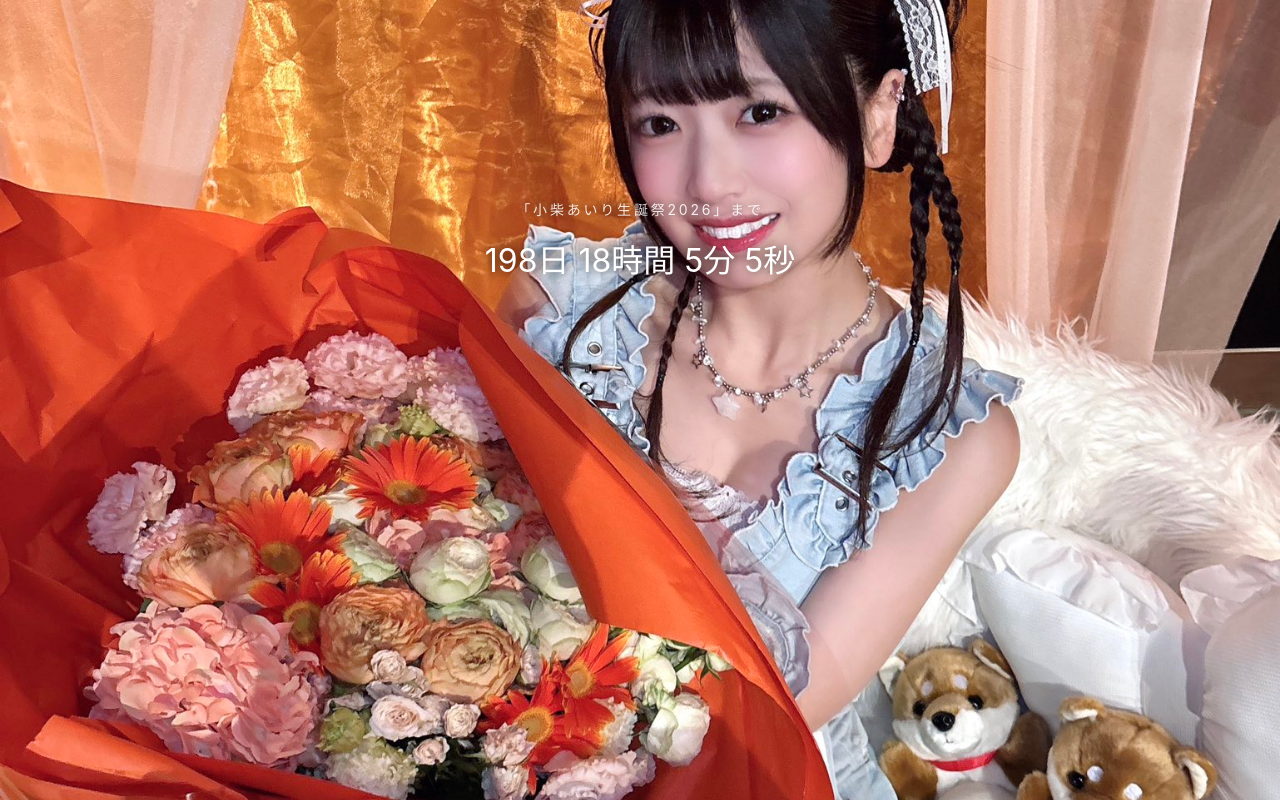
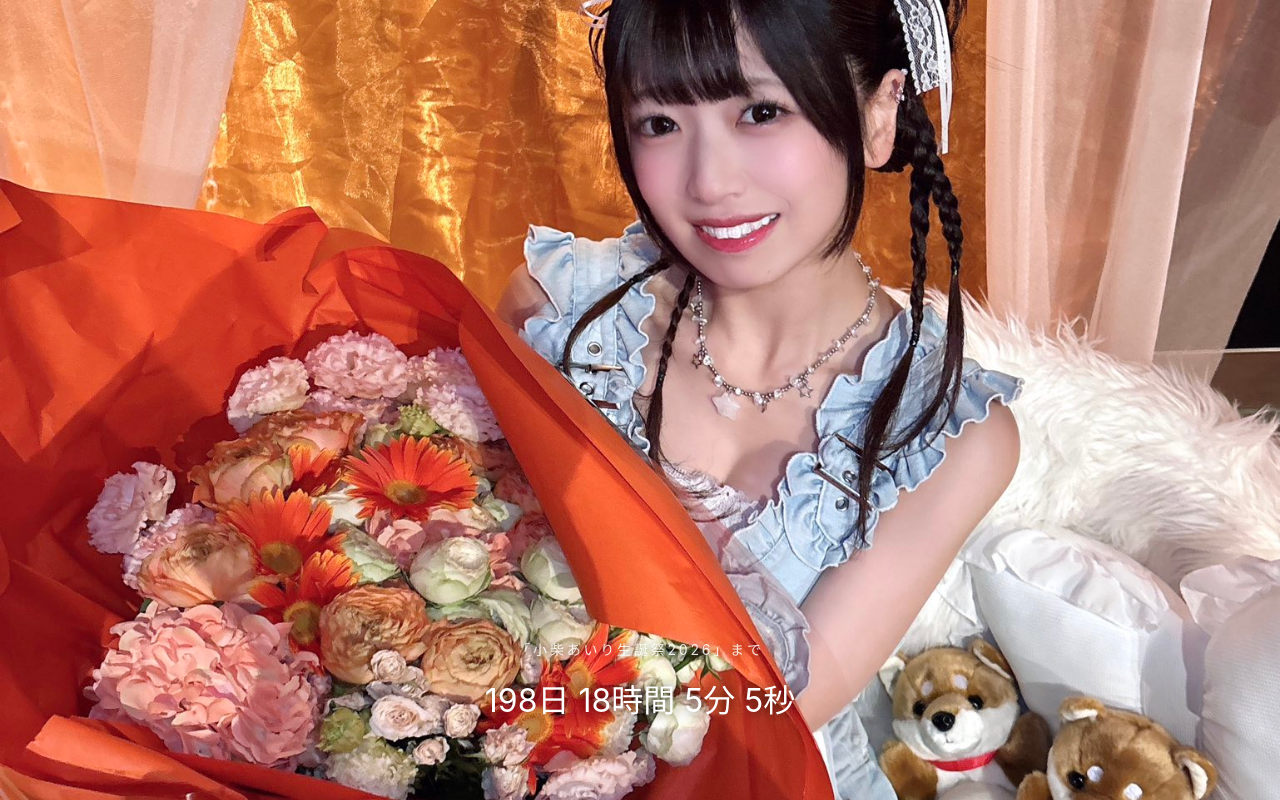
Before and after one commit to sonmzak1228-tech/birthday-countdown, a plain HTML site: page index.html in a window 1280 px wide. Drawn offline with Linux system fonts and the light colour scheme.

Commit message:
index.html を更新

```diff
--- a/index.html
+++ b/index.html
@@ -24,7 +24,7 @@
   position: absolute;
 
   /* ここを触る */
-  top: 30%;
+  top: 85%;
   left: 50%;
 
   transform: translate(-50%, -50%);
```
